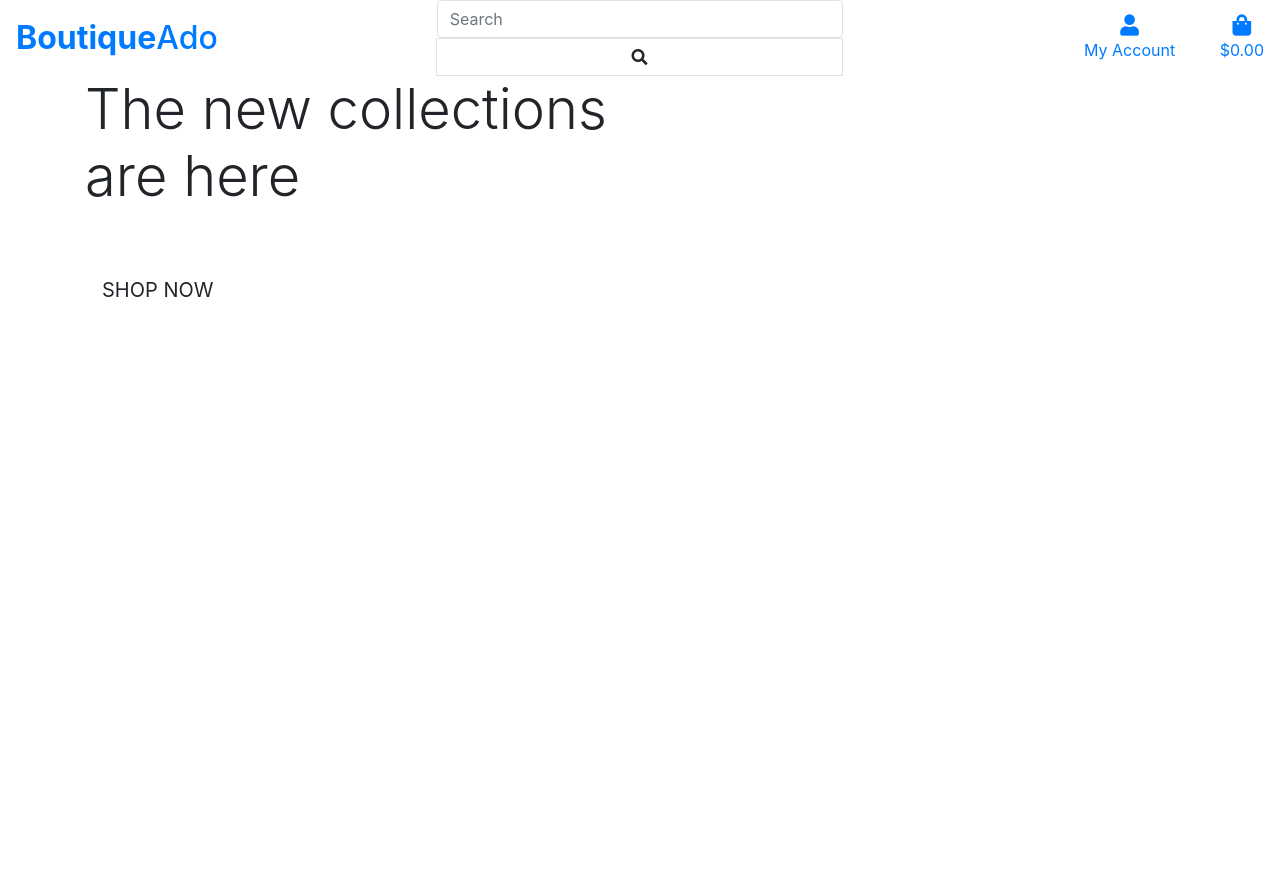
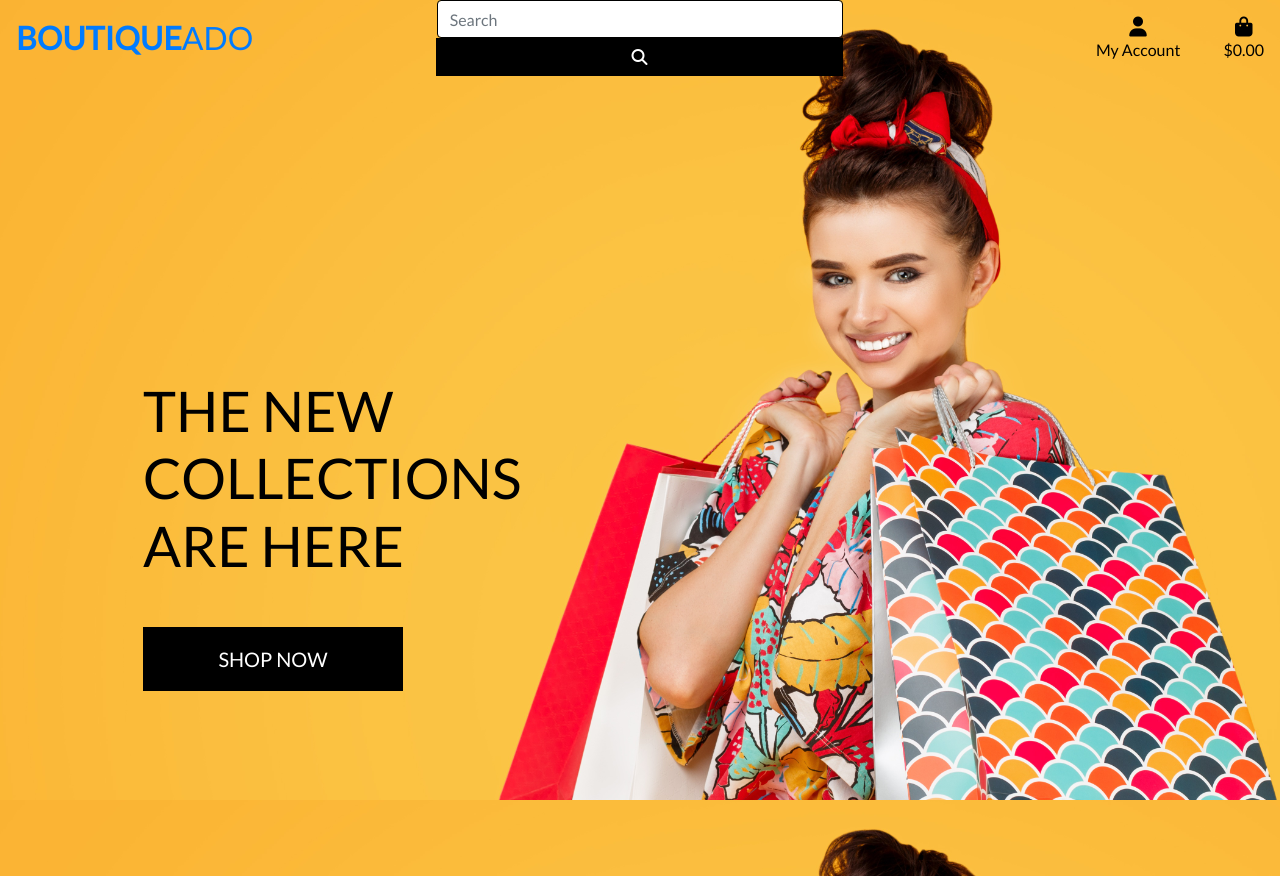
Before and after one commit to JimLynx/boutique_ado_v1, a Django app: page / in a window 1280 px wide. Before the commit the page ends 297 px from the top, so only its background shows below. Run offline with Django 3.2, Linux system fonts and the light colour scheme; some libraries are stand-ins or nearby versions.

Commit message:
Complete home page header and css

```diff
--- a/boutique_ado/settings.py
+++ b/boutique_ado/settings.py
@@ -152,3 +152,6 @@ USE_TZ = True
 # https://docs.djangoproject.com/en/3.1/howto/static-files/
 
 STATIC_URL = '/static/'
+STATICFILES_DIRS = (os.path.join(BASE_DIR, 'static'),)
+MEDIA_URL = '/media/'
+MEDIA_ROOT = os.path.join(BASE_DIR, 'media')
--- a/boutique_ado/urls.py
+++ b/boutique_ado/urls.py
@@ -15,9 +15,11 @@ Including another URLconf
 """
 from django.contrib import admin
 from django.urls import path, include
+from django.conf import settings
+from django.conf.urls.static import static
 
 urlpatterns = [
     path('admin/', admin.site.urls),
     path('accounts/', include('allauth.urls')),
     path('', include('home.urls')),
-]
+] + static(settings.MEDIA_URL, document_root=settings.MEDIA_ROOT)
--- /dev/null
+++ b/static/css/base.css
@@ -0,0 +1,81 @@
+html {
+    height: 100%;
+}
+
+body {
+    background: url('/media/homepage_background_cropped.jpg') no-repeat center center fixed;
+    background-size: cover;
+    height: calc(100vh - 164px);
+    color: #555;
+    font-family: 'Lato';
+}
+
+/* from Bulma */
+.icon {
+    align-items: center;
+    display: inline-flex;
+    justify-content: center;
+    height: 1.5rem;
+    width: 1.5rem;
+}
+
+.logo-font {
+    text-transform: uppercase;
+}
+
+.main-logo-link {
+    width: fit-content;
+}
+
+.shop-now-button {
+    background: black;
+    color: white;
+    min-width: 260px;
+}
+
+.btn-black {
+    background: black;
+    color: white;
+}
+
+.shop-now-button:hover,
+.shop-now-button:active,
+.shop-now-button:focus,
+.btn-black:hover,
+.btn-black:active,
+.btn-black:focus {
+    background: #222;
+    color: white;
+}
+
+.text-black {
+    color: #000 !important;
+}
+
+.border-black {
+    border: 1px solid black !important;
+}
+
+/* -------------------------------- Media Queries */
+
+/* Slightly larger container on xl screens */
+@media (min-width: 1200px) {
+  .container {
+    max-width: 80%;
+  }
+}
+
+/* fixed top navbar only on medium and up */
+@media (min-width: 992px) {
+    .fixed-top-desktop-only {
+        position: fixed;
+        top: 0;
+        right: 0;
+        left: 0;
+        z-index: 1030;
+    }
+
+    .header-container {
+        padding-top: 164px;
+    }
+}
--- a/templates/base.html
+++ b/templates/base.html
@@ -16,15 +16,20 @@
     {% endblock %}
 
     {% block corecss %}
+    <!-- Bootstrap CSS -->
     <link rel="stylesheet" href="https://cdnjs.cloudflare.com/ajax/libs/twitter-bootstrap/4.5.3/css/bootstrap.min.css">
-    <link rel="stylesheet" href="https://cdnjs.cloudflare.com/ajax/libs/font-awesome/5.15.1/css/all.min.css">
-    <link rel="stylesheet" href="assets/css/style.css">
+    <!-- Google Font -->
+    <link href="https://fonts.googleapis.com/css2?family=Lato&display=swap" rel="stylesheet">
+    <!-- Custome CSS -->
+    <link rel="stylesheet" href="{% static 'css/base.css' %}">
     {% endblock %}
 
     {% block extra_css %}
     {% endblock %}
 
     {% block corejs %}
+    <!-- add fontawesome kit code here  -->
+    <script src="https://kit.fontawesome.com/b466eddf3f.js" crossorigin="anonymous"></script>
     <script src="https://cdnjs.cloudflare.com/ajax/libs/jquery/3.5.1/jquery.slim.min.js"></script>
     <script src="https://cdnjs.cloudflare.com/ajax/libs/popper.js/1.16.1/umd/popper.min.js"></script>
     <script src="https://cdnjs.cloudflare.com/ajax/libs/twitter-bootstrap/4.5.3/js/bootstrap.min.js"></script>
```
Also changed, not shown: media/homepage_background_cropped.jpg (added).
